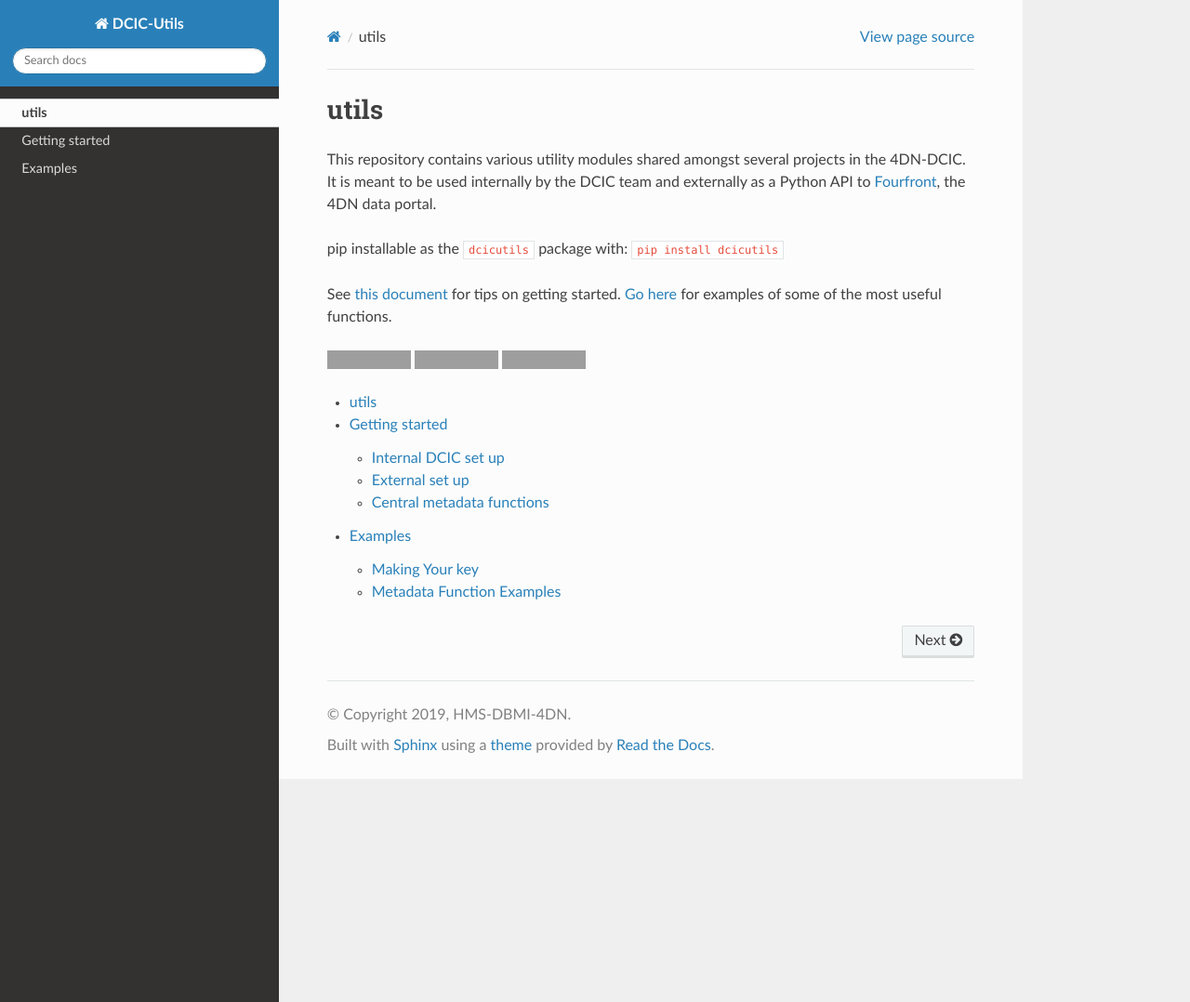
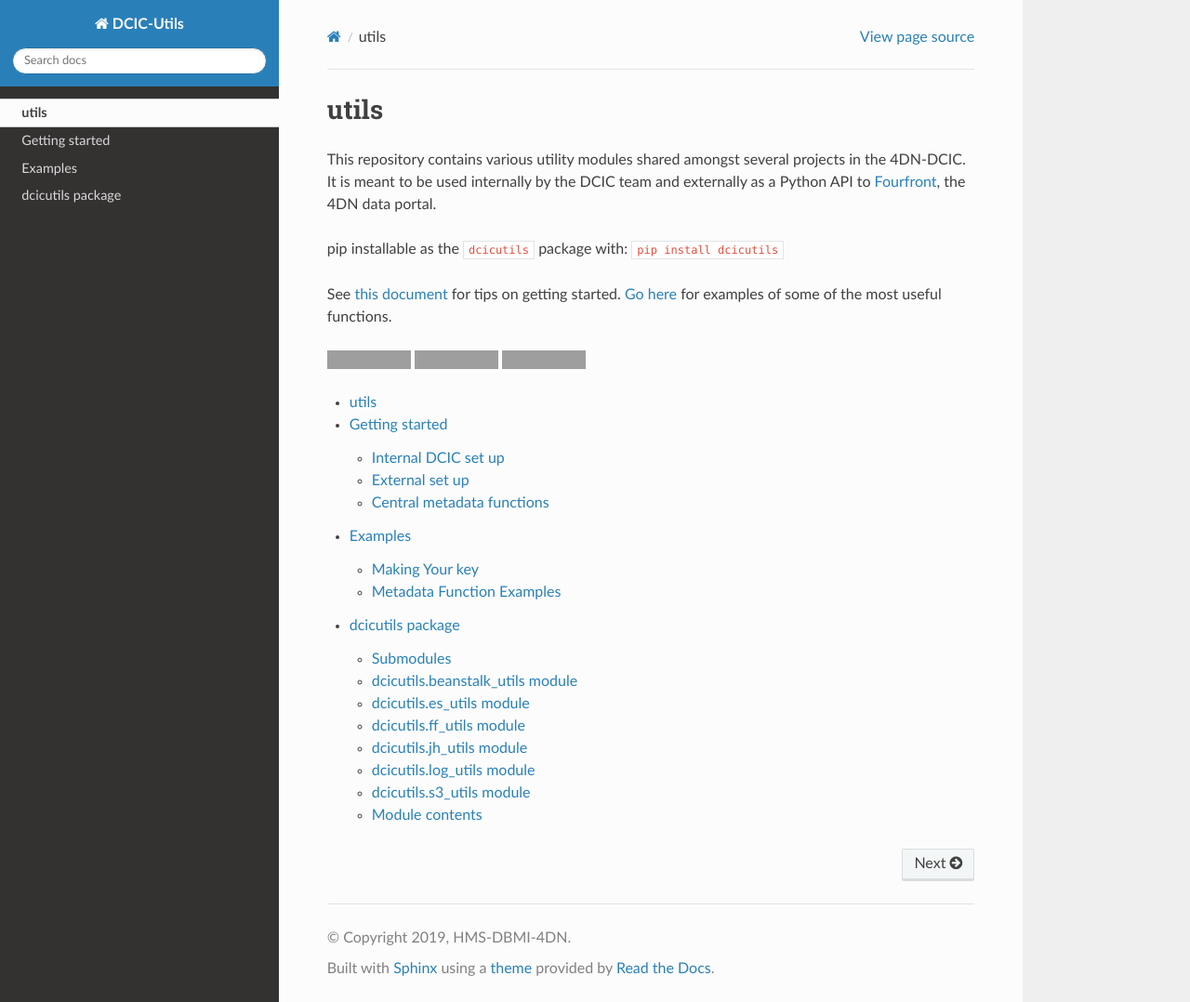
Before and after one commit to 4dn-dcic/utils, a Sphinx documentation site: the page built from docs/source/index.rst, in a window 1280 px wide and 1078 px high. Shown: the whole window at 93% size. Built offline with Sphinx 7.4.7 and the Read the Docs theme 2.0.0, drawn with Linux system fonts in a browser that asks for light colours; pages that are not in the unit, such as notebooks, are missing from menus; grey boxes are pictures that could not be loaded.

```diff
--- a/docs/source/conf.py
+++ b/docs/source/conf.py
@@ -10,9 +10,9 @@
 # add these directories to sys.path here. If the directory is relative to the
 # documentation root, use os.path.abspath to make it absolute, like shown here.
 #
-# import os
-# import sys
-# sys.path.insert(0, os.path.abspath('.'))
+import os
+import sys
+sys.path.insert(0, os.path.abspath('../..'))
 
 
 # -- Project information -----------------------------------------------------
@@ -28,6 +28,7 @@ master_doc = 'index'
 # extensions coming with Sphinx (named 'sphinx.ext.*') or your custom
 # ones.
 extensions = [
+    'sphinx.ext.autodoc'
 ]
 
 # Add any paths that contain templates here, relative to this directory.
--- /dev/null
+++ b/docs/source/dcicutils.rst
@@ -0,0 +1,62 @@
+dcicutils package
+=================
+
+Submodules
+----------
+
+dcicutils.beanstalk\_utils module
+---------------------------------
+
+.. automodule:: dcicutils.beanstalk_utils
+   :members:
+   :undoc-members:
+   :show-inheritance:
+
+dcicutils.es\_utils module
+--------------------------
+
+.. automodule:: dcicutils.es_utils
+   :members:
+   :undoc-members:
+   :show-inheritance:
+
+dcicutils.ff\_utils module
+--------------------------
+
+.. automodule:: dcicutils.ff_utils
+   :members:
+   :undoc-members:
+   :show-inheritance:
+
+dcicutils.jh\_utils module
+--------------------------
+
+.. automodule:: dcicutils.jh_utils
+   :members:
+   :undoc-members:
+   :show-inheritance:
+
+dcicutils.log\_utils module
+---------------------------
+
+.. automodule:: dcicutils.log_utils
+   :members:
+   :undoc-members:
+   :show-inheritance:
+
+dcicutils.s3\_utils module
+--------------------------
+
+.. automodule:: dcicutils.s3_utils
+   :members:
+   :undoc-members:
+   :show-inheritance:
+
+
+Module contents
+---------------
+
+.. automodule:: dcicutils
+   :members:
+   :undoc-members:
+   :show-inheritance:
--- a/docs/source/index.rst
+++ b/docs/source/index.rst
@@ -28,3 +28,4 @@ See `this document <./getting_started.html>`_ for tips on getting started. `Go h
   self
   getting_started
   examples
+  dcicutils
```
Also changed, not shown: .readthedocs.yml (added), 1 other file.
